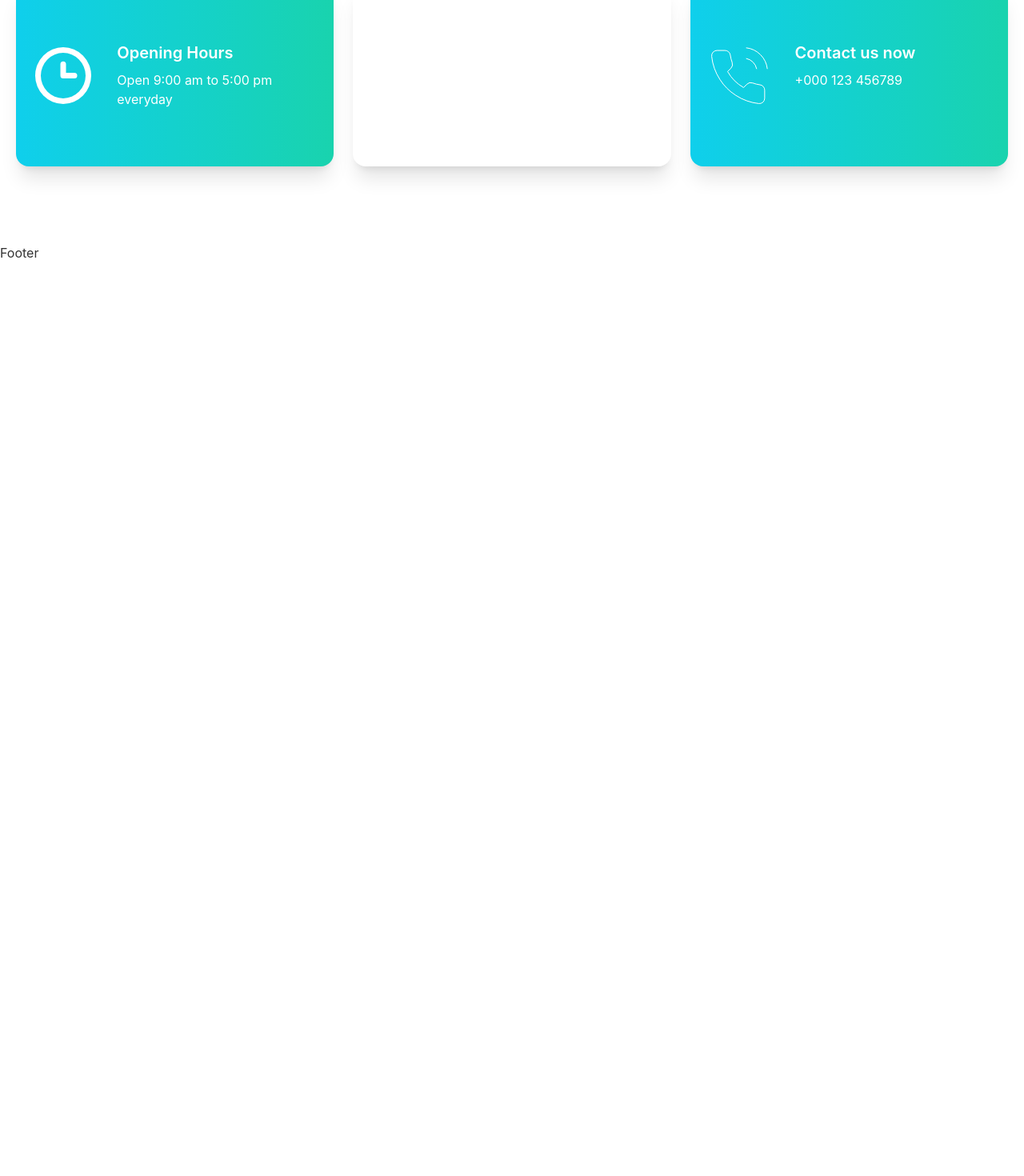
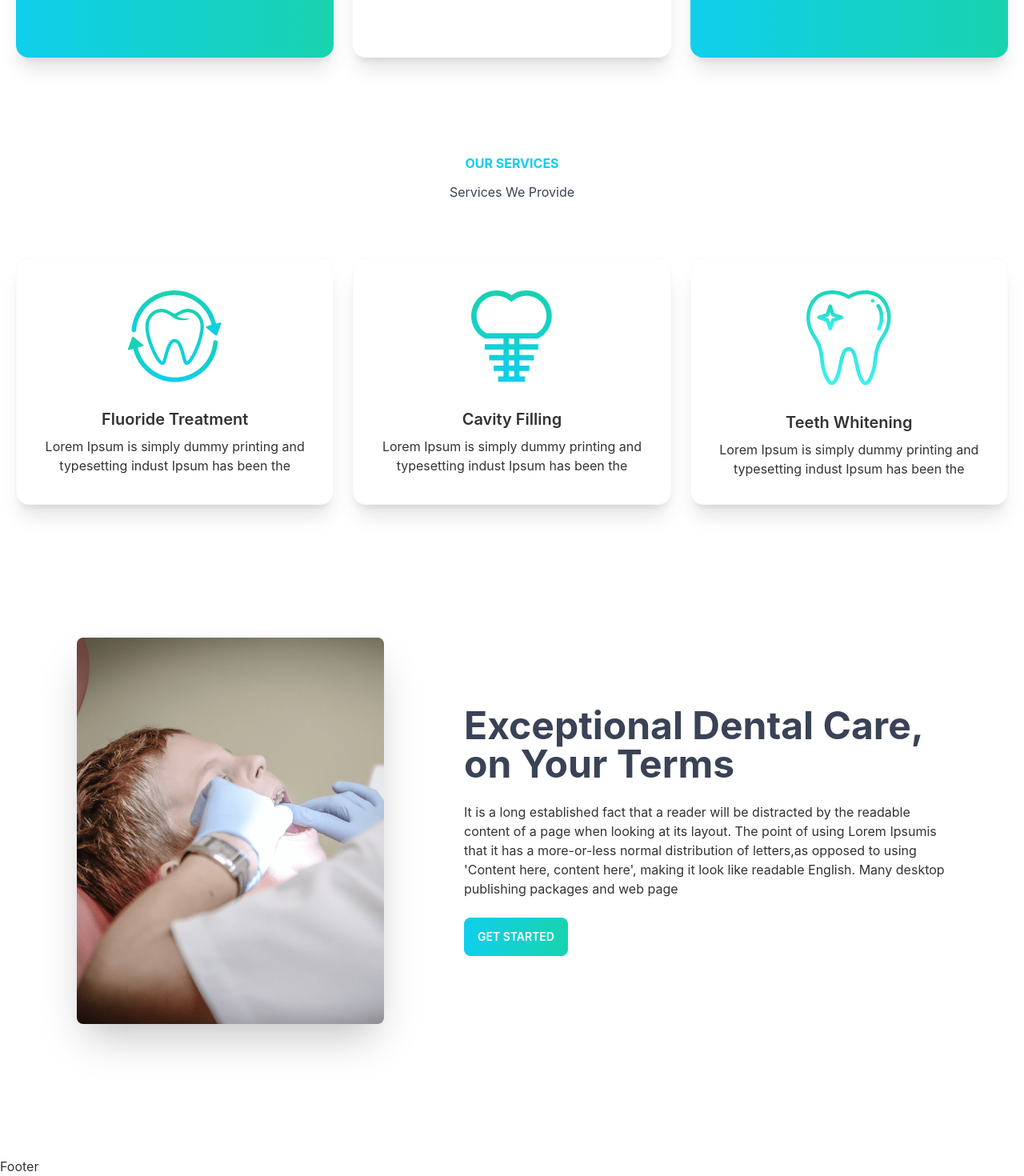
Before and after one commit to mohammedtakbir/doctors-portal-client, a React (Create React App) app: page / in a window 1280 px wide. Shown: the part 933-2403 px from the top of the page at 80% size. Before the commit the page ends 1261 px from the top, so only its background shows below. Built offline with nearby package versions, Linux system fonts and the light colour scheme.

Commit message:
add dental care section

```diff
--- a/src/Pages/Home/Banner/Banner.js
+++ b/src/Pages/Home/Banner/Banner.js
@@ -4,10 +4,10 @@
 
 const Banner = () => {
     return (
-        <div className='banner-bg py-[180px]'>
+        <div className='banner-bg py-[160px]'>
             <div className="hero">
                 <div className="hero-content flex-col lg:flex-row-reverse">
-                    <img alt='' src={chair} className="shadow-2xl w-1/2" />
+                    <img alt='' src={chair} className="shadow-2xl lg:w-1/2 w-full" />
                     <div>
                         <h1 className="text-5xl font-bold">Your New Smile Starts Here</h1>
                         <p className="py-6">Lorem Ipsum is simply dummy text of the printing and typesetting industry. Lorem Ipsum has been the industry's standard dummy text ever since the</p>
--- /dev/null
+++ b/src/Pages/Home/DentalCare/DentalCare.js
@@ -0,0 +1,21 @@
+import React from 'react';
+import treatment from '../../../assets/images/treatment.png'
+
+const DentalCare = () => {
+    return (
+        <div className='py-[150px]'>
+            <div className="hero">
+                <div className="hero-content flex-col lg:flex-row gap-[100px]">
+                    <img alt='' src={treatment} className="lg:max-w-sm rounded-lg shadow-2xl md:w-[80%]" />
+                    <div className='lg:w-1/2 md:w-[80%]'>
+                        <h1 className="text-5xl font-bold text-[#3A4256]">Exceptional Dental Care, on Your Terms</h1>
+                        <p className="py-6">It is a long established fact that a reader will be distracted by the readable content of a page when looking at its layout. The point of using Lorem Ipsumis that it has a more-or-less normal distribution of letters,as opposed to using 'Content here, content here', making it look like readable English. Many desktop publishing packages and web page</p>
+                        <button className="btn btn-primary bg-gradient-to-r from-primary to-secondary text-white">Get Started</button>
+                    </div>
+                </div>
+            </div>
+        </div>
+    );
+};
+
+export default DentalCare;
--- a/src/Pages/Home/Home/Home.js
+++ b/src/Pages/Home/Home/Home.js
@@ -1,12 +1,16 @@
 import React from 'react';
-import InfoCards from '../../InfoCards/InfoCards';
+import InfoCards from '../InfoCards/InfoCards';
 import Banner from '../Banner/Banner';
+import ServiceCards from '../ServiceCards/ServiceCards';
+import DentalCare from '../DentalCare/DentalCare';
 
 const Home = () => {
     return (
         <div className='mx-5'>
             <Banner />
             <InfoCards />
+            <ServiceCards />
+            <DentalCare />
         </div>
     );
 };
--- a/src/Pages/InfoCards/InfoCards.js
+++ b/src/Pages/Home/InfoCards/InfoCards.js
@@ -1,7 +1,7 @@
 import React from 'react';
-import clock from '../../assets/icons/clock.svg'
-import marker from '../../assets/icons/marker.svg'
-import phone from '../../assets/icons/phone.svg'
+import clock from '../../../assets/icons/clock.svg'
+import marker from '../../../assets/icons/marker.svg'
+import phone from '../../../assets/icons/phone.svg'
 import InfoCard from './InfoCard';
 
 const InfoCards = () => {
@@ -31,7 +31,7 @@
     ];
 
     return (
-        <div className='grid lg:grid-cols-3 md:grid-cols-2 grid-cols-1 gap-6 py-24'>
+        <div className='grid lg:grid-cols-3 md:grid-cols-2 grid-cols-1 gap-6 pb-[120px]'>
             {
                 cardData.map(card => <InfoCard
                     key={card.id}
--- /dev/null
+++ b/src/Pages/Home/ServiceCards/ServiceCard.js
@@ -0,0 +1,20 @@
+import React from 'react';
+
+const ServiceCard = ({ card }) => {
+    const { name, description, image } = card;
+    return (
+        <>
+            <div className="card bg-base-100 shadow-xl border border-gray-50">
+                <figure className="px-10 pt-10">
+                    <img src={image} alt="Shoes" className="rounded-xl" />
+                </figure>
+                <div className="card-body items-center text-center">
+                    <h2 className="card-title">{name}</h2>
+                    <p>{description}</p>
+                </div>
+            </div>
+        </>
+    );
+};
+
+export default ServiceCard;
--- /dev/null
+++ b/src/Pages/Home/ServiceCards/ServiceCards.js
@@ -0,0 +1,48 @@
+import React from 'react';
+import Fluoride from '../../../assets/images/fluoride.png';
+import Cavity from '../../../assets/images/cavity.png';
+import Whitening from '../../../assets/images/whitening.png';
+import ServiceCard from './ServiceCard';
+
+const ServiceCards = () => {
+
+    const serviceCard = [
+        {
+            id: 1,
+            name: 'Fluoride Treatment',
+            description: 'Lorem Ipsum is simply dummy printing and typesetting indust Ipsum has been the',
+            image: Fluoride
+        },
+        {
+            id: 2,
+            name: 'Cavity Filling',
+            description: 'Lorem Ipsum is simply dummy printing and typesetting indust Ipsum has been the',
+            image: Cavity
+        },
+        {
+            id: 3,
+            name: 'Teeth Whitening',
+            description: 'Lorem Ipsum is simply dummy printing and typesetting indust Ipsum has been the',
+            image: Whitening
+        }
+    ];
+
+    return (
+        <>
+            <div className='text-center text-base mb-[70px]'>
+                <h3 className='text-primary font-bold mb-3'>OUR SERVICES</h3>
+                <h4 className='text-[#3A4256] font-normal text-base text-[36px]'>Services We Provide</h4>
+            </div>
+            <div className='grid lg:grid-cols-3 md:grid-cols-2 grid-cols-1 gap-6'>
+                {
+                    serviceCard.map(card => <ServiceCard
+                        key={card.id}
+                        card={card}
+                    />)
+                }
+            </div>
+        </>
+    );
+};
+
+export default ServiceCards;
```
Also changed, not shown: src/Pages/Home/InfoCards/InfoCard.js (renamed from src/Pages/InfoCards/InfoCard.js).
